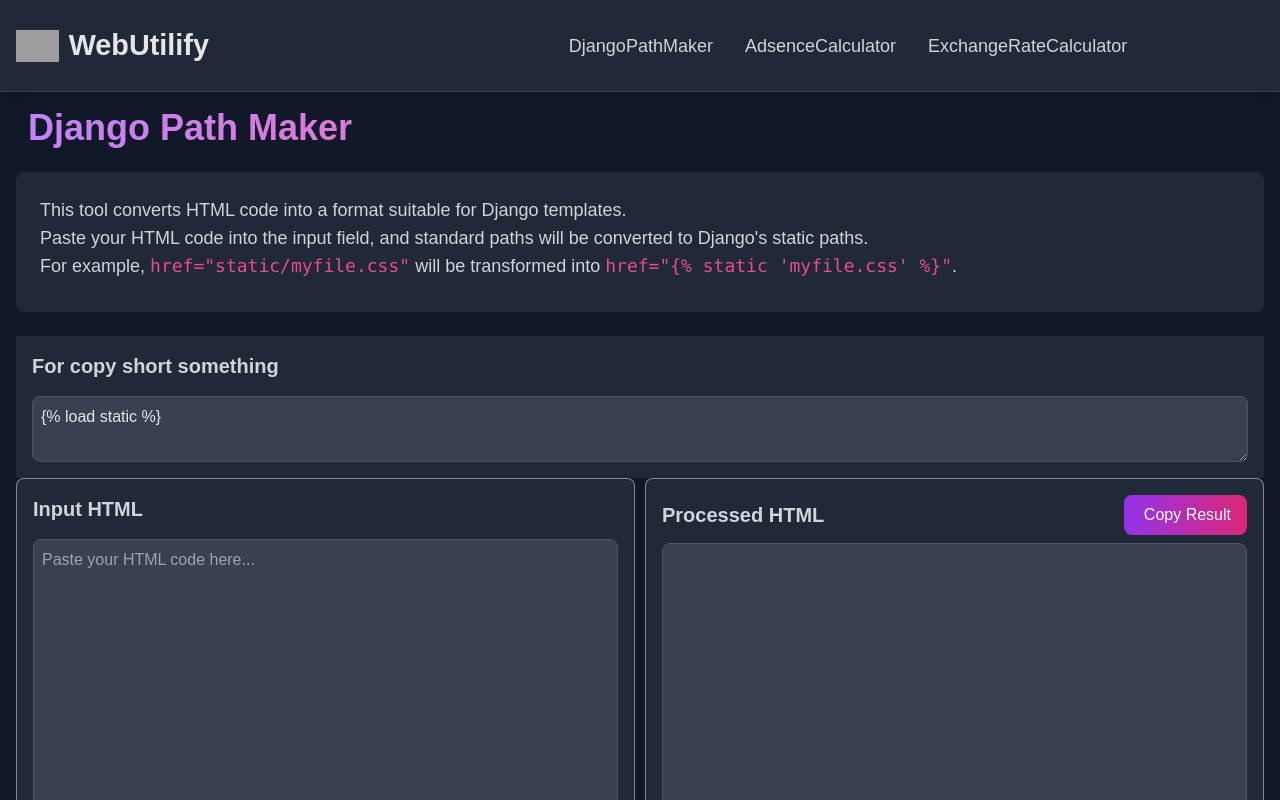
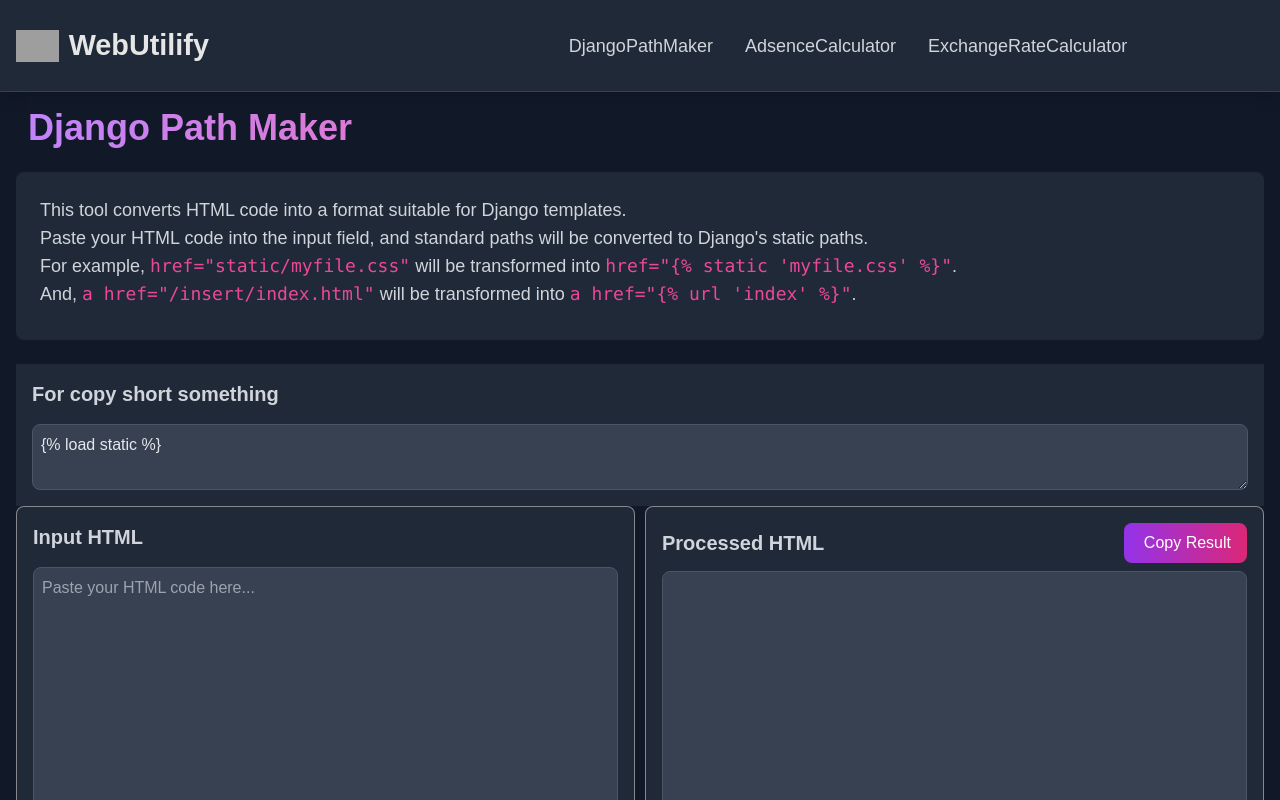
Before and after one commit to YoHaiYo/WebUtilify, a Vue app: page /DjangoPathMaker in a window 1280 px wide. Shown: the top 800 px of the page. Built offline with nearby package versions, Linux system fonts and the light colour scheme; grey boxes are pictures that could not be loaded.

Commit message:
a태그는 url 로

```diff
--- a/src/pages/DjangoPathMaker.vue
+++ b/src/pages/DjangoPathMaker.vue
@@ -19,6 +19,11 @@
           <code class="text-pink-500">href="static/myfile.css"</code> will be
           transformed into
           <code class="text-pink-500">href="{% static 'myfile.css' %}"</code>.
+          <br />
+          And,
+          <code class="text-pink-500">a href="/insert/index.html"</code> will be
+          transformed into
+          <code class="text-pink-500">a href="{% url 'index' %}"</code>.
         </p>
       </div>
 
@@ -91,17 +96,26 @@
   // 특수문자 이스케이프 처리
   let escapedHtml = escapeHtml(processedHtml);
 
-  // if (!processedHtml.includes("{% load static %}")) {
-  //   escapedHtml = "{% load static %}\n" + escapedHtml;
-  // }
+  // static 변환 대신 url로 a 태그 변환 처리
+  escapedHtml = escapedHtml.replace(/href="([^"]*)"/g, (match, p1) => {
+    // http 또는 https로 시작되는 링크는 건너뜀
+    if (p1.startsWith("http") || p1.startsWith("https")) {
+      return match;
+    }
 
-  // 변경된 부분을 하이라이트 처리
-  escapedHtml = escapedHtml.replace(/href="([^"]*)"/g, (match, p1) => {
-    let cleanedPath = p1.replace(/^[^static]*static\/?/, "");
-    let highlighted = `<span class="bg-pink-500">href="{% static '${cleanedPath}' %}"</span>`;
-    return highlighted;
+    // .html 파일 경로에서 .html 앞부분만 추출
+    let cleanedPath = p1.match(/\/?(\w+)\.html$/);
+    if (cleanedPath) {
+      let pageName = cleanedPath[1];
+      let highlighted = `<span class="bg-pink-500">href="{% url '${pageName}' %}"</span>`;
+      return highlighted;
+    }
+
+    // 그 외는 변환하지 않음
+    return match;
   });
 
+  // src 태그는 기존 static 변환 그대로 유지
   escapedHtml = escapedHtml.replace(/src="([^"]*)"/g, (match, p1) => {
     let cleanedPath = p1.replace(/^[^static]*static\/?/, "");
     let highlighted = `<span class="bg-pink-500">src="{% static '${cleanedPath}' %}"</span>`;
```
